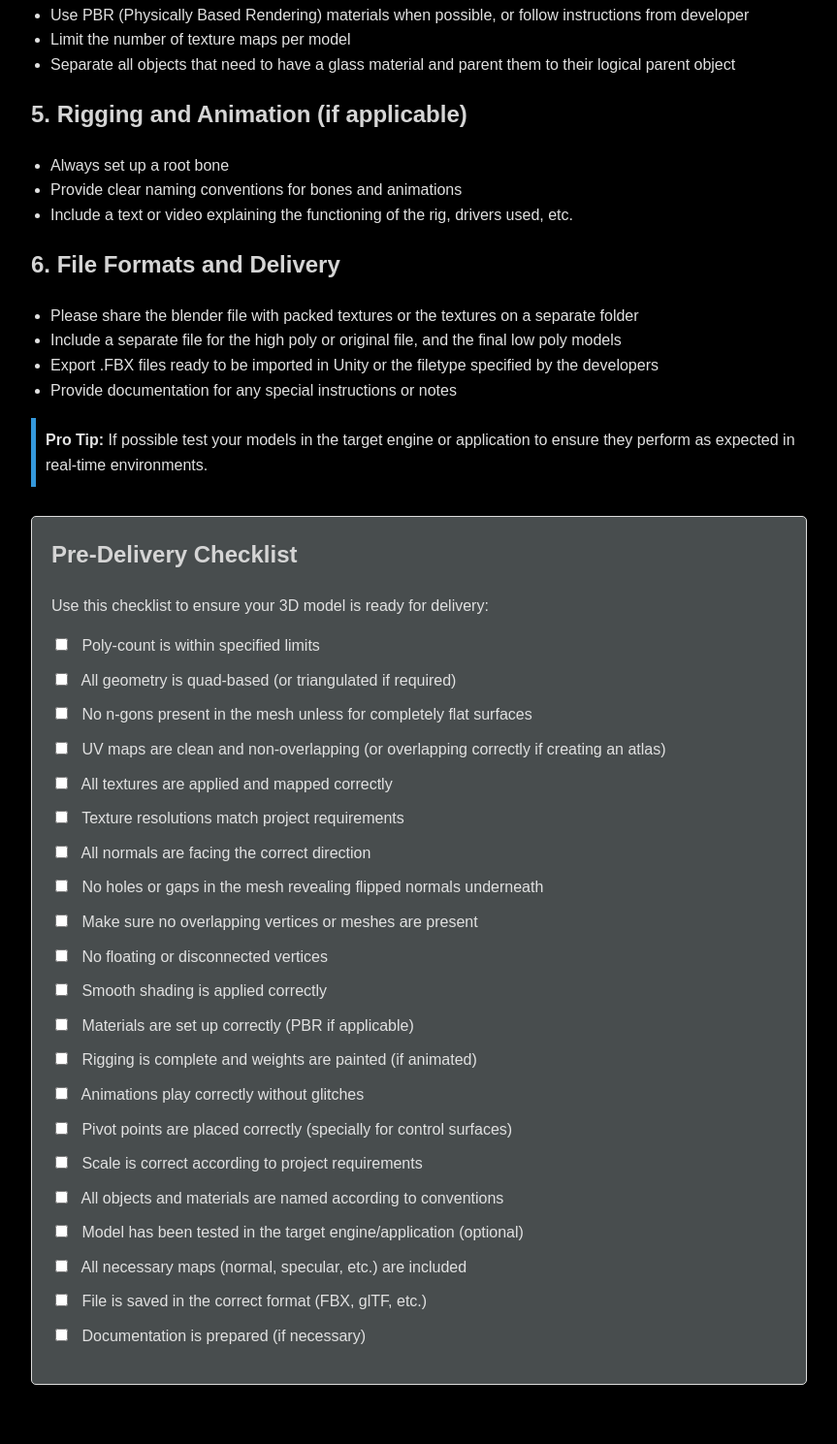
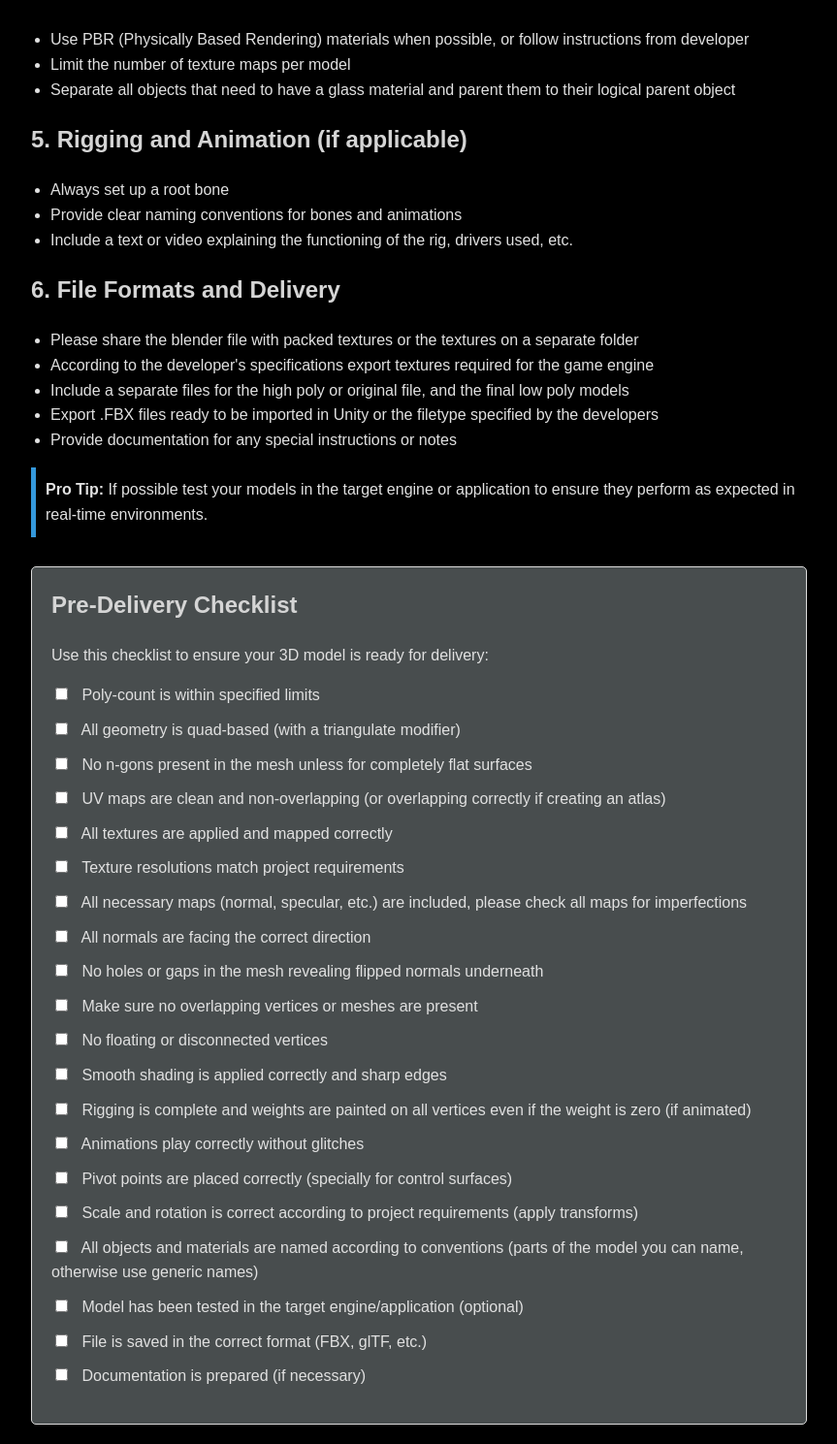
Before and after one commit to joyvel/pilotinstitute_VR, a plain HTML site: page index.html in a window 1280 px wide. Shown: the part 808-2297 px from the top of the page at 97% size, without its empty margins (208-1071 px from the left). Before the commit the page ends 2256 px from the top, so only its background shows below. Drawn offline with Linux system fonts and the light colour scheme.

Commit message:
Update index.html

```diff
--- a/index.html
+++ b/index.html
@@ -57,15 +57,16 @@
     <ul>
         <li>Aim for low poly models, delete geometry that won't be visible to the camera</li>
         <li>Use quads whenever possible for easier editing and cleaner topology</li>
-        <li>Avoid n-gons when possible, but keep them on completely flat surfaces</li>
+        <li>Add a triangulate modifier to the mesh but only apply it on the export settings</li>
+        <li>Avoid n-gons when possible, although for completely flat surfaces they're ok, just keep the triangle count low in these areas</li>
     </ul>
 
     <h2>2. UV Mapping</h2>
     <ul>
-        <li>Create clean, non-overlapping UV maps (except when several objects use the same texture and color)</li>
+        <li>Create clean, non-overlapping UV maps except when several objects use the same texture and color (atlas)</li>
         <li>Use texture atlasing for efficiency</li>
         <li>Maximize texture space usage</li>
-        <li>Keep UVs within 0-1 space</li>
+
     </ul>
 
     <h2>3. Textures</h2>
@@ -92,7 +93,8 @@
     <h2>6. File Formats and Delivery</h2>
     <ul>
         <li>Please share the blender file with packed textures or the textures on a separate folder</li>
-        <li>Include a separate file for the high poly or original file, and the final low poly models</li>
+        <li>According to the developer's specifications export textures required for the game engine</li>
+        <li>Include a separate files for the high poly or original file, and the final low poly models</li>
         <li>Export .FBX files ready to be imported in Unity or the filetype specified by the developers</li>
         <li>Provide documentation for any special instructions or notes</li>
     </ul>
@@ -106,24 +108,23 @@
         <p>Use this checklist to ensure your 3D model is ready for delivery:</p>
         <ul>
             <li><input type="checkbox"> Poly-count is within specified limits</li>
-            <li><input type="checkbox"> All geometry is quad-based (or triangulated if required)</li>
+            <li><input type="checkbox"> All geometry is quad-based (with a triangulate modifier)</li>
             <li><input type="checkbox"> No n-gons present in the mesh unless for completely flat surfaces</li>
             <li><input type="checkbox"> UV maps are clean and non-overlapping (or overlapping correctly if creating an atlas)</li>
             <li><input type="checkbox"> All textures are applied and mapped correctly</li>
             <li><input type="checkbox"> Texture resolutions match project requirements</li>
+            <li><input type="checkbox"> All necessary maps (normal, specular, etc.) are included, please check all maps for imperfections</li>
             <li><input type="checkbox"> All normals are facing the correct direction</li>
             <li><input type="checkbox"> No holes or gaps in the mesh revealing flipped normals underneath</li>
             <li><input type="checkbox"> Make sure no overlapping vertices or meshes are present</li>
             <li><input type="checkbox"> No floating or disconnected vertices</li>
-            <li><input type="checkbox"> Smooth shading is applied correctly</li>
-            <li><input type="checkbox"> Materials are set up correctly (PBR if applicable)</li>
-            <li><input type="checkbox"> Rigging is complete and weights are painted (if animated)</li>
+            <li><input type="checkbox"> Smooth shading is applied correctly and sharp edges</li>
+            <li><input type="checkbox"> Rigging is complete and weights are painted on all vertices even if the weight is zero (if animated)</li>
             <li><input type="checkbox"> Animations play correctly without glitches</li>
             <li><input type="checkbox"> Pivot points are placed correctly (specially for control surfaces)</li>
-            <li><input type="checkbox"> Scale is correct according to project requirements</li>
-            <li><input type="checkbox"> All objects and materials are named according to conventions</li>
+            <li><input type="checkbox"> Scale and rotation is correct according to project requirements (apply transforms)</li>
+            <li><input type="checkbox"> All objects and materials are named according to conventions (parts of the model you can name, otherwise use generic names)</li>
             <li><input type="checkbox"> Model has been tested in the target engine/application (optional)</li>
-            <li><input type="checkbox"> All necessary maps (normal, specular, etc.) are included</li>
             <li><input type="checkbox"> File is saved in the correct format (FBX, glTF, etc.)</li>
             <li><input type="checkbox"> Documentation is prepared (if necessary)</li>
         </ul>
```
